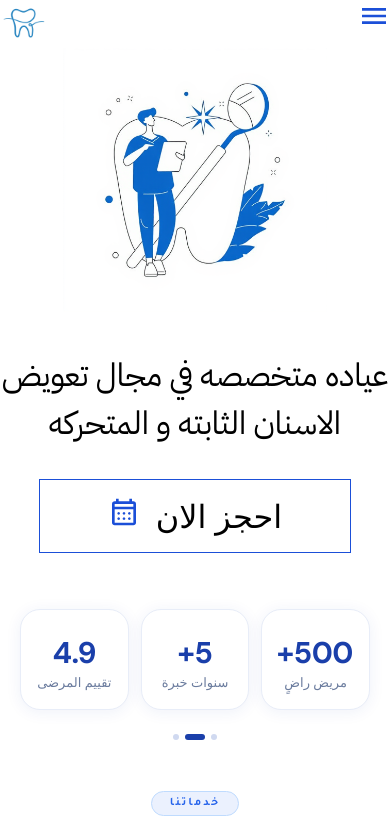
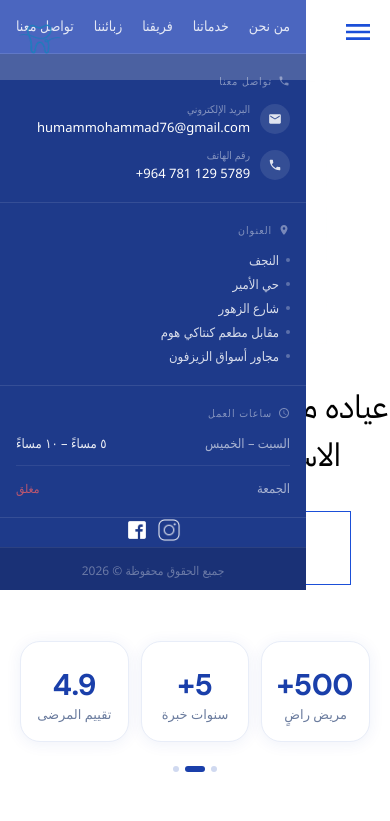
Before and after one commit to Mar-Devs/Dentistry-Website, a React (Vite) app: page / in a window 390 px wide. Shown: the top 821 px of the page. Built offline with nearby package versions, Linux system fonts and the light colour scheme.

Commit message:
made footer fixed

```diff
--- a/src/footer.css
+++ b/src/footer.css
@@ -173,6 +173,10 @@
   border-radius: 50%;
   background: #4ade80;
 }
+
+footer{
+  position: fixed;
+}
 .footer-bottom {
   background: rgba(0, 0, 0, 0.15);
   padding: 10px 28px;
--- a/src/navBar.css
+++ b/src/navBar.css
@@ -166,8 +166,8 @@ ul li a:hover {
 }
 
 @media (max-width: 1024px) {
-  heading{
-    padding: 1rem;
+  nav{
+    margin: 1rem;
   }
   .desktop-ul {
     display: none;
```
